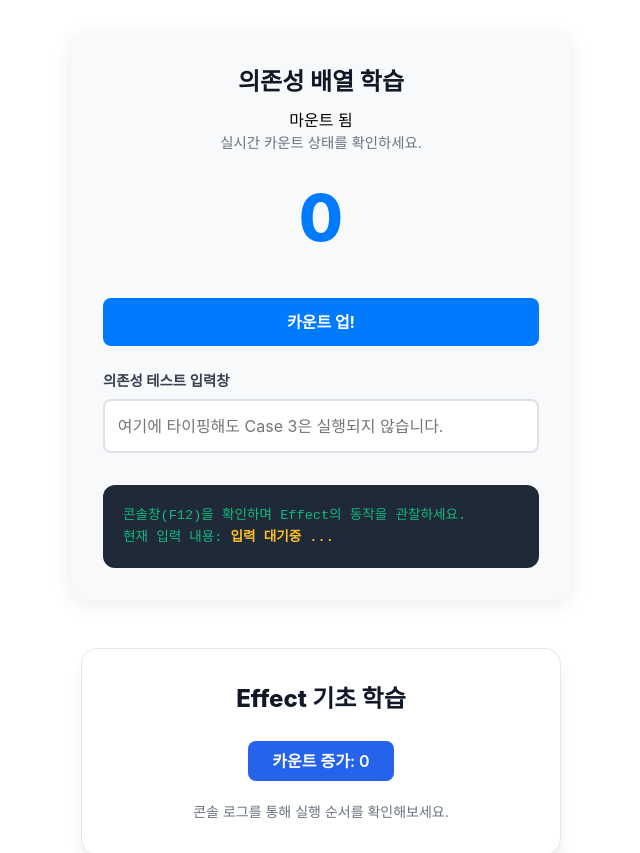
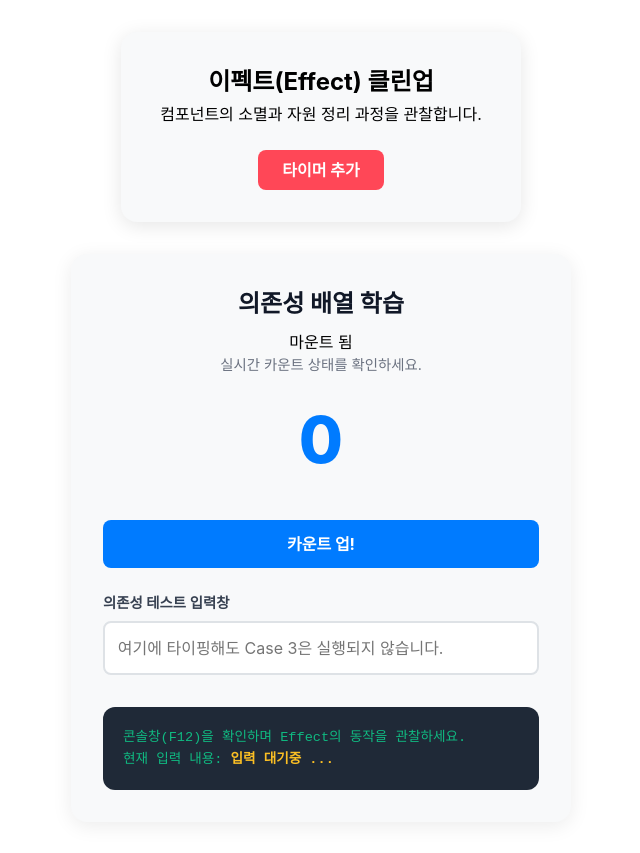
Before and after one commit to songha-5/learn-react, a React (Vite) app in the folder 05-이펙트-비동기-통신/: page / in a window 1280 px wide. Shown: the top 853 px of the page, without its empty margins (319-959 px from the left). Built offline with nearby package versions, Linux system fonts and the light colour scheme.

Commit message:
학습 : setup/cleanup 함수

```diff
--- a/05-이펙트-비동기-통신/src/app/index.tsx
+++ b/05-이펙트-비동기-통신/src/app/index.tsx
@@ -1,9 +1,10 @@
 import S from './style.module.css'
-import { EffectBasic, EffectDependencies } from '@/components'
+import { EffectBasic, EffectCleanup, EffectDependencies } from '@/components'
 
 export default function App() {
   return (
     <div className={S.container}>
+      <EffectCleanup />
       <EffectDependencies />
       <EffectBasic />
     </div>
--- a/05-이펙트-비동기-통신/src/components/EffectCleanup/EffectCleanup.tsx
+++ b/05-이펙트-비동기-통신/src/components/EffectCleanup/EffectCleanup.tsx
@@ -1,6 +1,12 @@
+import { useEffect, useState } from 'react'
 import S from './EffectCleanup.module.css'
 
 export default function EffectCleanup() {
+
+  // 타이머 표시/감춤 상태 선언
+  const [isShow, setIsShow] = useState(false)
+
+  const handleIsShow = () => {setIsShow(!isShow)}
 
   return (
     <article className={S.container}>
@@ -9,19 +15,43 @@ export default function EffectCleanup() {
         <p>컴포넌트의 소멸과 자원 정리 과정을 관찰합니다.</p>
       </header>
 
-      <button type="button" className={S.toggleButton}>
-        {'타이머 추가'}
+      <button
+        type="button"
+        className={S.toggleButton}
+        onClick={handleIsShow}
+        aria-pressed={isShow}
+      >
+        타이머 {isShow ? '제거' : '추가'}
       </button>
 
       <div role="region" aria-live="polite">
-        <Timer />
+        {isShow ? <Timer /> : null}
       </div>
     </article>
   )
 }
 
 function Timer() {
+  const [seconds, setSeconds] = useState(0)
 
+  // 특정 시간마다 콜백 함수를 실행하는 방법(타이머 : WEB API)
+  // 리액트 관점에서보면 리액트 렌더링과 관련이없음
+  // 타이머 조작은 사이트 이펙트임
+  // useEffect사용해야함
+
+  useEffect(() => {
+    //setup 함수
+    // WEB API -> 특정 주기마다 콜백 함수 실행
+    const intervalId = setInterval(() => {
+      console.log('타이머 시작')
+      setSeconds((prev) => prev + 1)
+    }, 1000)
+    // cleanup 함수
+    return () => {
+      console.log('타이머 종료')
+      clearInterval(intervalId)
+    }
+  }, [])
   return (
     <div className={S.card}>
       <p className={S.info}>실시간 타이머</p>
@@ -30,7 +60,7 @@ function Timer() {
         aria-live="polite"
         aria-atomic="true"
       >
-        {0}s
+        {seconds}s
       </output>
       <span className={S.info}>
         이 카드가 사라지면 콘솔 로그도 멈춰야 합니다.
```
